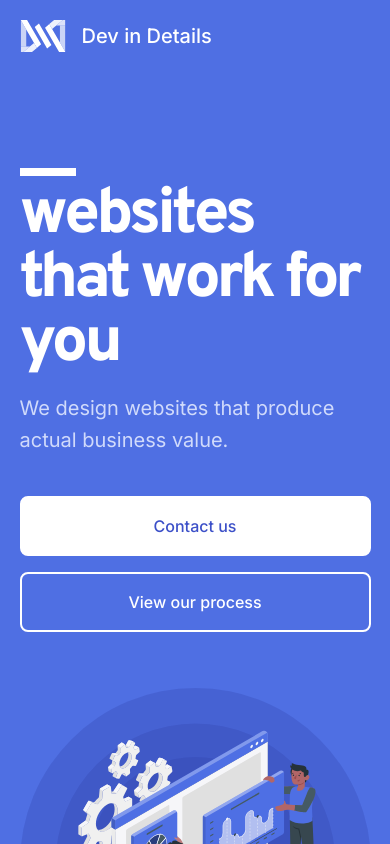
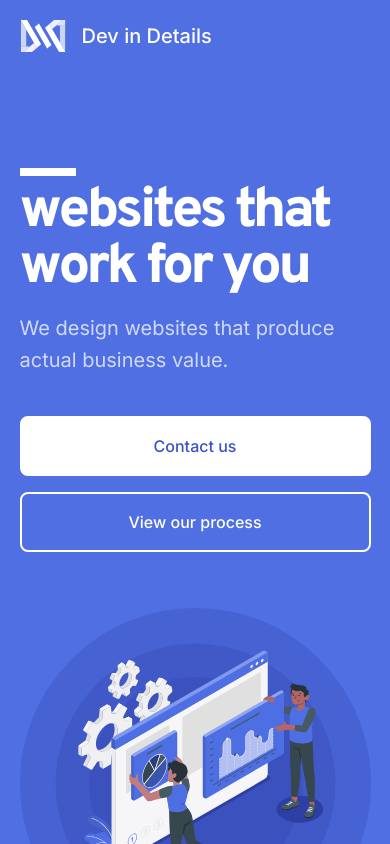
Before and after one commit to AmmDuncan/dev-in-details, a Next.js app: page / in a window 390 px wide. Shown: the top 844 px of the page. Built offline with nearby package versions, Linux system fonts and the light colour scheme.

Commit message:
reduced hero display font size on mobile

```diff
--- a/components/Hero/styles.js
+++ b/components/Hero/styles.js
@@ -54,7 +54,7 @@ export const HeroContent = styled.section`
   h1 {
     position: relative;
     max-width: 430px;
-    font-size: ${(props) => fontSize(props).display};
+    font-size: calc(${(props) => fontSize(props).heading2} + 8px);
     font-weight: 800;
     letter-spacing: calc(1em * -0.06);
 
@@ -77,6 +77,10 @@ export const HeroContent = styled.section`
 
   ${(props) => media(props).above("mobL")} {
     padding-bottom: 5rem;
+
+    h1 {
+      font-size: ${(props) => fontSize(props).display};
+    }
   }
 
   ${(props) => media(props).above("tabM")} {
```
